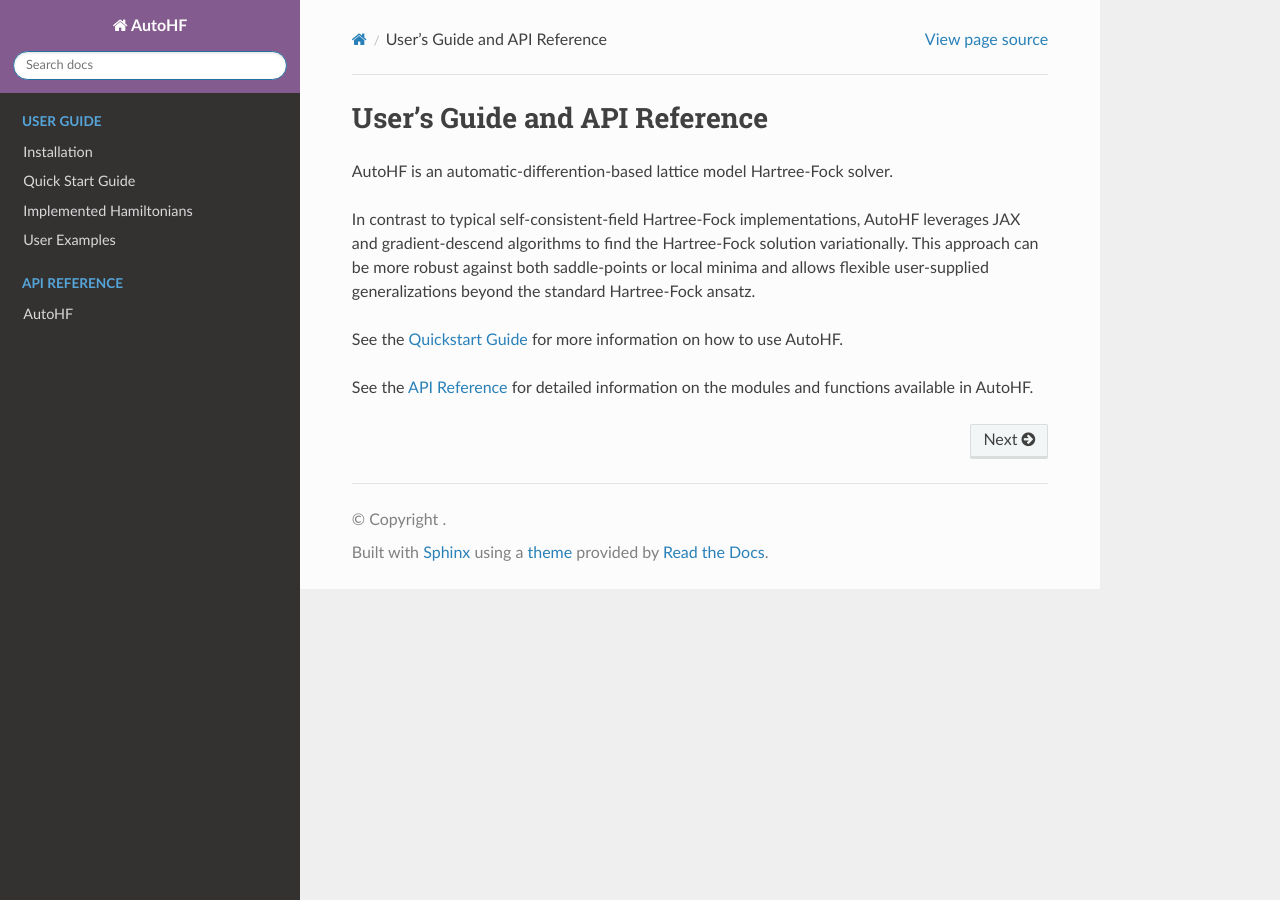
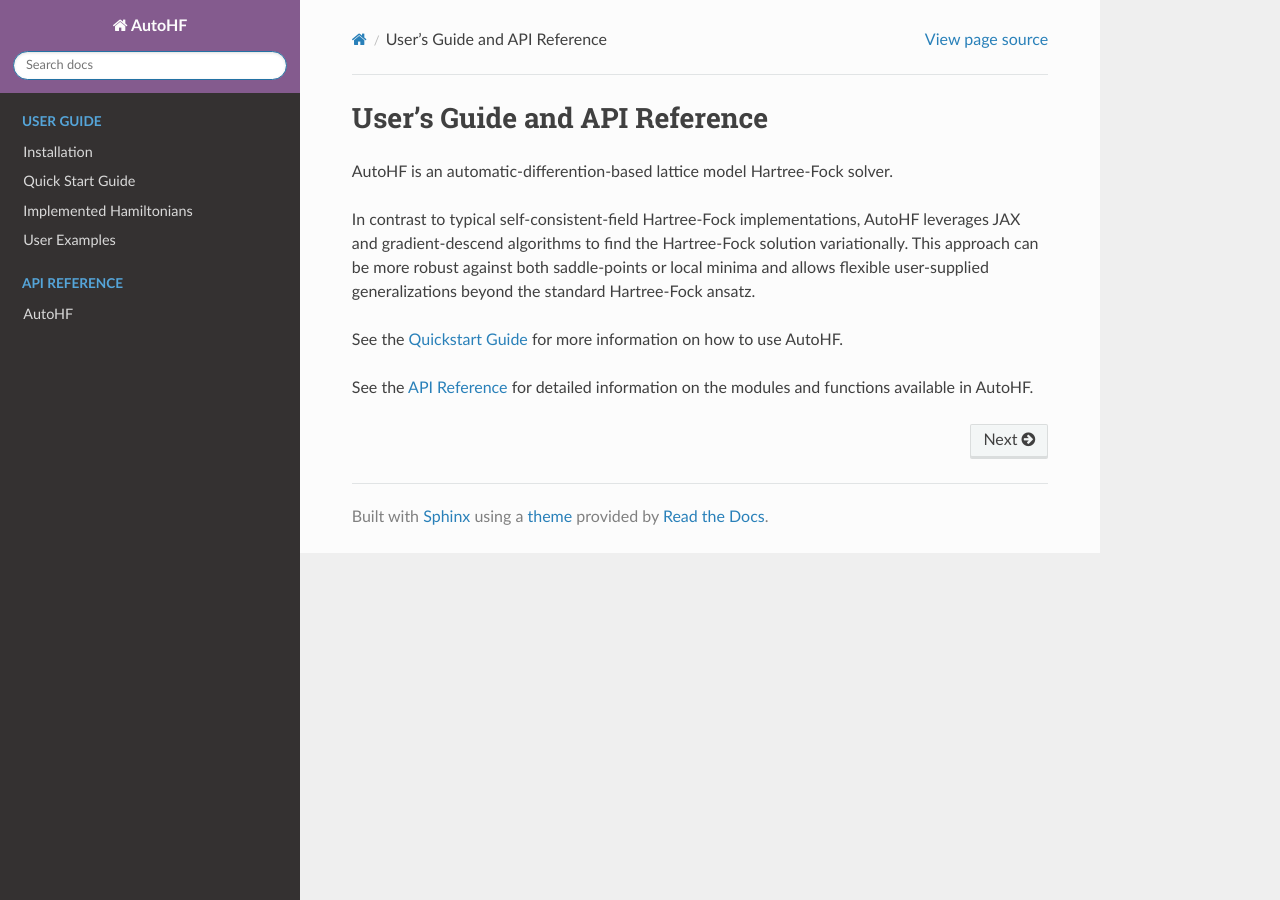
Before and after one commit to SFQMC/AutoHF, a Sphinx documentation site: the page built from docs/index.rst, in a window 1280 px wide. Built offline with Sphinx 7.4.7 and the Read the Docs theme 3.1.0, drawn with Linux system fonts in a browser that asks for light colours; pages that are not in the unit, such as notebooks, are missing from menus.

Commit message:
docs: hide incomplete copyright line

```diff
--- a/docs/_static/custom.css
+++ b/docs/_static/custom.css
@@ -46,3 +46,8 @@ div.math {
 .wy-side-nav-search, .wy-nav-top {
     background: #845B8E;
 }
+
+div[role=contentinfo] {
+	visibility: hidden;
+	height: 0;
+}
--- a/docs/conf.py
+++ b/docs/conf.py
@@ -20,7 +20,6 @@
 project = 'AutoHF'
 
 # The full version, including alpha/beta/rc tags
-
 
 
 # -- General configuration ---------------------------------------------------
```
